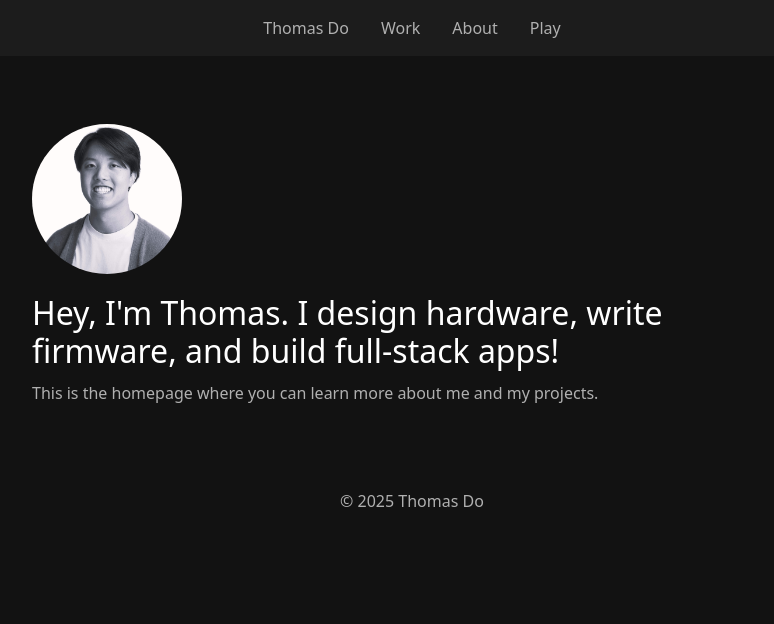
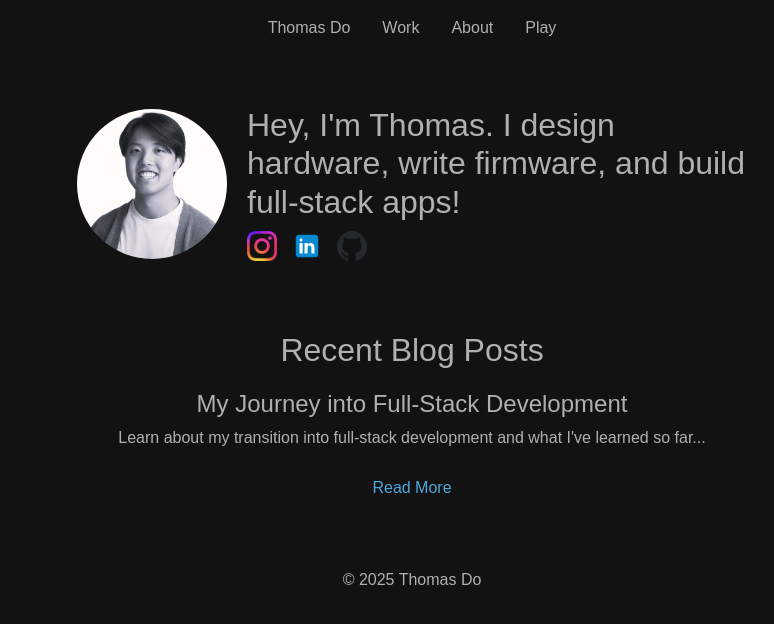
Before and after one commit to ThomasDo-dev/Web_Portfolio, a Flask app: page / in a window 1280 px wide. Shown: the top 624 px of the page, without its empty margins (228-1002 px from the left). Run offline with Flask 3, Linux system fonts and the light colour scheme.

Commit message:
-added icons -added blog sections -changes made to wrapping text and styling

```diff
--- a/app.py
+++ b/app.py
@@ -20,5 +20,3 @@ def play():
 
 if __name__ == "__main__":
     app.run(debug=True)
-
-#issue with comitting and rebasing
--- a/static/styles.css
+++ b/static/styles.css
@@ -1,64 +1,72 @@
-/* Dark Theme Styles */
+/* General Body Styles */
 body {
-    background-color: #121212; /* Dark background */
+    background-color: #121212; /* Black background */
     color: #b0b0b0; /* Light gray text */
+    font-family: Arial, sans-serif; /* Add default font for body text */
 }
 
+/* Profile Section */
 .profile-container {
     display: flex;
     align-items: center;
-    justify-content: flex-start; /* Aligns content to the left */
-    gap: 20px;
+    justify-content: center;
+    gap: 20px; /* Space between image and text */
     margin-top: 50px;
-    max-width: 800px;  /* Limits the width of the container */
-    margin: 0 auto;    /* Centers the container horizontally */
-    padding: 20px;     /* Adds padding to the container */
-    flex-wrap: wrap;   /* Allows text and image to wrap if space is not enough */
+    max-width: 800px; /* Prevents the section from getting too wide */
+    margin-left: auto;
+    margin-right: auto;
+    flex-wrap: wrap; /* Allows text to move below image on smaller screens */
 }
 
 .profile-image {
     width: 150px;
     height: 150px;
     border-radius: 50%;
-    object-fit: cover;
+    object-fit: cover; /* Ensures the image covers the circle without distortion */
+}
+
+.profile-text {
+    flex: 1; /* Allows the text to take up remaining space */
+    max-width: 500px; /* Ensures text wraps at a reasonable width */
 }
 
 .profile-text h1 {
     font-size: 2rem;
     margin-bottom: 10px;
-    color: #ffffff; /* White text for the title */
-    word-wrap: break-word; /* Ensures text breaks properly */
 }
 
 .profile-text p {
     font-size: 1rem;
-    color: #b0b0b0; /* Gray text for the paragraph */
-    word-wrap: break-word; /* Ensures text breaks properly */
+    color: #b0b0b0;
 }
 
-/* Media query for smaller screens */
-@media (max-width: 768px) {
-    .profile-container {
-        flex-direction: column; /* Stack items vertically on smaller screens */
-        text-align: center;
-    }
-
-    .profile-image {
-        margin-bottom: 20px;
-    }
+/* Social Media Links */
+.social-links {
+    display: flex;
+    gap: 15px;
+    margin-top: 10px;
 }
 
+.social-links img {
+    width: 30px;
+    height: 30px;
+    transition: transform 0.2s; /* Smooth scale effect */
+}
 
-/* Custom Dark Navigation */
+.social-links img:hover {
+    transform: scale(1.1); /* Slight zoom effect on hover */
+}
+
+/* Navigation Bar Styles */
 .custom-nav {
     display: flex;
-    justify-content: center; /* Center the links horizontally */
+    justify-content: center; /* Centers navigation links horizontally */
     padding: 1rem 0;
-    background-color: #1c1c1c; /* Darker background for navigation */
+    background-color: #121212; /* Matching black background for navigation */
 }
 
 .custom-nav a {
-    color: #b0b0b0; /* Light gray text for navigation links */
+    color: #b0b0b0; /* Light gray text for links */
     margin: 0 1rem;
     text-decoration: none;
 }
@@ -66,3 +74,48 @@ body {
 .custom-nav a:hover {
     color: #ffffff; /* White text on hover */
 }
+
+/* Blog Section */
+.blog-section {
+    margin-top: 50px;
+    padding: 20px;
+    background-color: #121212; /* Matching black background for blog section */
+    border-radius: 10px; /* Rounded corners */
+    text-align: center; /* Center the content */
+}
+
+.blog-post {
+    margin-top: 20px;
+}
+
+.blog-post h3 {
+    font-size: 1.5rem;
+}
+
+.blog-post p {
+    font-size: 1rem;
+    color: #b0b0b0;
+}
+
+.read-more {
+    display: inline-block;
+    margin-top: 10px;
+    color: #4ea8de;
+    text-decoration: none;
+}
+
+.read-more:hover {
+    text-decoration: underline; /* Underline on hover */
+}
+
+/* Responsive Design */
+@media (max-width: 600px) {
+    .profile-container {
+        flex-direction: column;
+        text-align: center; /* Center text on smaller screens */
+    }
+
+    .profile-text {
+        max-width: 90%; /* Allows more width on smaller screens */
+    }
+}
--- a/templates/about.html
+++ b/templates/about.html
@@ -1,7 +1,7 @@
 {% extends "base.html" %}
 
 {% block title %}
-CV - My Personal Website
+About | Thomas Do
 {% endblock %}
 
 {% block content %}
--- a/templates/base.html
+++ b/templates/base.html
@@ -3,7 +3,8 @@
 <head>
     <meta charset="UTF-8">
     <meta name="viewport" content="width=device-width, initial-scale=1.0">
-    <title>{% block title %}My Website{% endblock %}</title>
+    <title>{% block title %}Thomas Do{% endblock %}</title>
+    <link rel="icon" type="image/x-icon" href="{{ url_for('static', filename='favicon.ico') }}">
     <link rel="stylesheet" href="https://cdn.jsdelivr.net/npm/bootstrap@5.3.0/dist/css/bootstrap.min.css">
     <!-- Link to the external CSS file -->
     <link rel="stylesheet" href="{{ url_for('static', filename='styles.css') }}">
--- a/templates/home.html
+++ b/templates/home.html
@@ -1,15 +1,34 @@
 {% extends "base.html" %}
-
-{% block title %}
-Home - My Personal Website
-{% endblock %}
 
 {% block content %}
 <div class="profile-container">
-    <img src="{{ url_for('static', filename='profile.jpeg') }}" alt="Thomas's Profile Picture" class="profile-image">
+    <img src="{{ url_for('static', filename='profile.jpeg') }}" alt="Profile Picture" class="profile-image">
+
     <div class="profile-text">
         <h1>Hey, I'm Thomas. I design hardware, write firmware, and build full-stack apps!</h1>
-        <p>This is the homepage where you can learn more about me and my projects.</p>
+
+        <!-- Social Media Icons -->
+        <div class="social-links">
+            <a href="https://www.instagram.com/chickwwn" target="_blank">
+                <img src="{{ url_for('static', filename='instagramicon.png') }}" alt="Instagram">
+            </a>
+            <a href="https://www.linkedin.com/in/thomas-do-b0b9b5169" target="_blank">
+                <img src="{{ url_for('static', filename='linkedinicon.svg') }}" alt="LinkedIn">
+            </a>
+            <a href="https://github.com/ThomasDo-dev" target="_blank">
+                <img src="{{ url_for('static', filename='githubicon.svg') }}" alt="GitHub">
+            </a>
+        </div>
+    </div>
+</div>
+
+<!-- Blog Section -->
+<div class="blog-section">
+    <h2>Recent Blog Posts</h2>
+    <div class="blog-post">
+        <h3>My Journey into Full-Stack Development</h3>
+        <p>Learn about my transition into full-stack development and what I've learned so far...</p>
+        <a href="/play" class="read-more">Read More</a>
     </div>
 </div>
 {% endblock %}
--- a/templates/play.html
+++ b/templates/play.html
@@ -1,7 +1,7 @@
 {% extends "base.html" %}
 
 {% block title %}
-Projects - My Personal Website
+Play | Thomas Do
 {% endblock %}
 
 {% block content %}
--- a/templates/work.html
+++ b/templates/work.html
@@ -1,7 +1,7 @@
 {% extends "base.html" %}
 
 {% block title %}
-Home - My Personal Website
+Work | Thomas Do
 {% endblock %}
 
 {% block content %}
```
Also changed, not shown: static/favicon.ico (added), static/githubicon.svg (added), static/instagramicon.png (added), static/linkedinicon.svg (added).
